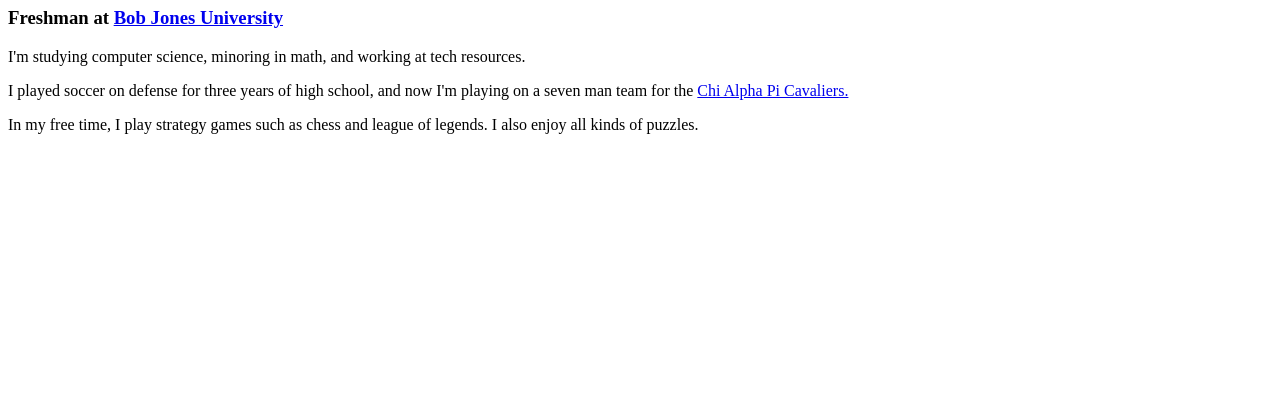
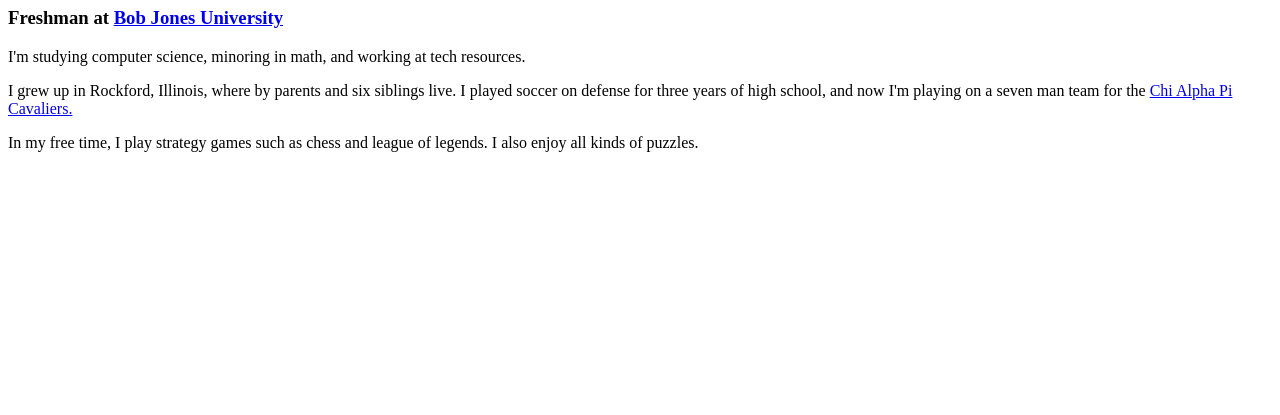
Before and after one commit to jfran956/jfran956.github.io, a plain HTML site: page index.html in a window 1280 px wide. Shown: the part 385-800 px from the top of the page. Drawn offline with Linux system fonts and the light colour scheme.

Commit message:
Update index.html

```diff
--- a/index.html
+++ b/index.html
@@ -8,7 +8,8 @@
   <h1>Jacob Franklin</h1>
   <h3> Freshman at <a href='https://www.bju.edu'>Bob Jones University</a></h3>
   <p>I'm studying computer science, minoring in math, and working at tech resources.</p>
-  <p>I played soccer on defense for three years of high school, and now I'm playing on a seven man team for the
+  <p>I grew up in Rockford, Illinois, where by parents and six siblings live.
+    I played soccer on defense for three years of high school, and now I'm playing on a seven man team for the
     <a href='https://www.facebook.com/ChiAlphaPiCAVS/'>Chi Alpha Pi Cavaliers.</a></p>
   <p>In my free time, I play strategy games such as chess and league of legends. I also enjoy all kinds of puzzles.</p>
 </body>
```
